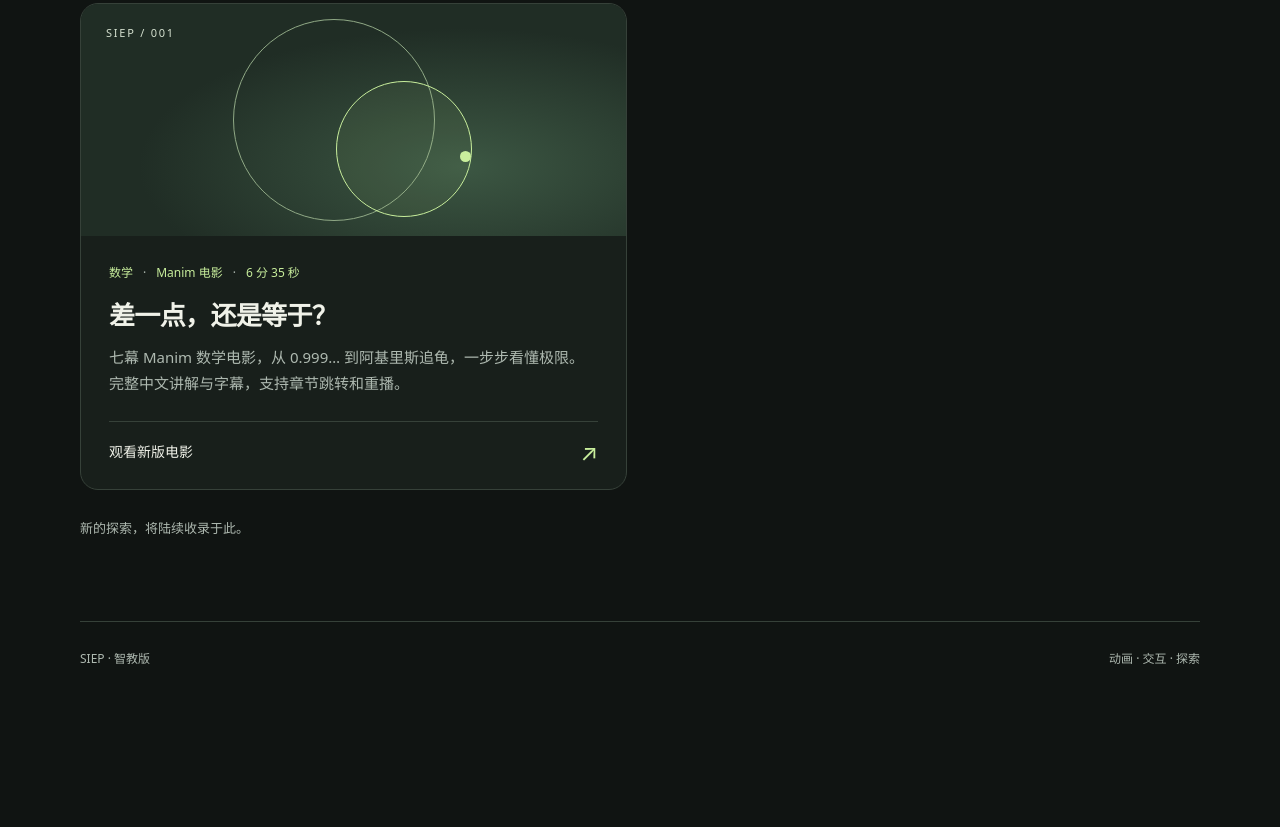
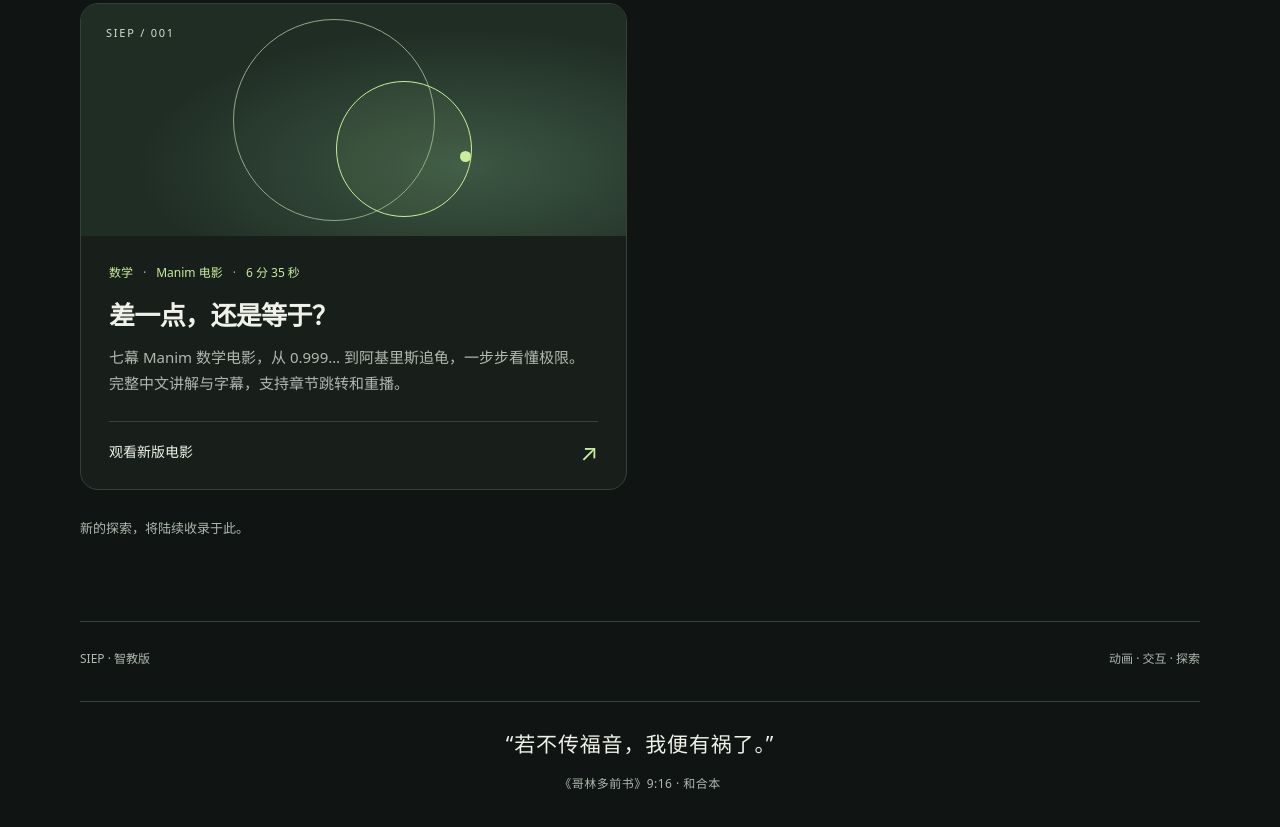
Before and after one commit to 1172100122/superintelligence-education-press, a plain HTML site: page index.html in a window 1280 px wide. Shown: the part 609-1436 px from the top of the page. Before the commit the page ends 1314 px from the top, so only its background shows below. Drawn offline with Linux system fonts and the light colour scheme.

Commit message:
Add 1 Corinthians 9:16 quotation to homepage footer

```diff
--- a/index.html
+++ b/index.html
@@ -51,8 +51,11 @@
     .work-link:hover .arrow { transform:translateX(5px); }
     .work-link:hover h3 { color:var(--accent); }
     .catalog-note { margin:27px 0 0; color:var(--muted); font-size:13px; }
-    footer { border-top:1px solid var(--line); margin-top:82px; padding:27px 0 36px; display:flex; justify-content:space-between; gap:12px; color:var(--muted); font-size:12px; }
+    footer { border-top:1px solid var(--line); margin-top:82px; padding:27px 0 36px; display:flex; flex-wrap:wrap; justify-content:space-between; gap:12px; color:var(--muted); font-size:12px; }
     footer p { margin:0; }
+    .footer-verse { width:100%; margin:20px 0 0; padding-top:24px; border-top:1px solid var(--line); text-align:center; }
+    .footer-verse p { color:var(--ink); font-size:clamp(17px,2.5vw,21px); line-height:1.8; letter-spacing:.04em; }
+    .footer-verse cite { display:block; margin-top:10px; color:var(--muted); font-size:12px; font-style:normal; letter-spacing:.04em; }
     @media(min-width:900px) { .hero { padding-block:98px 87px; } }
     @media(max-width:680px) { .wrap { width:calc(100% - 40px); } header { padding-block:22px; } .brand { font-size:15px; } .hero { padding-block:62px 55px; } .intro { font-size:16px; } .catalog { grid-template-columns:1fr; } .cover { height:220px; } .work-body { padding:24px; } h3 { font-size:25px; } footer { margin-top:60px; flex-direction:column; } }
     @media(prefers-reduced-motion:reduce) { html { scroll-behavior:auto; } .arrow { transition:none; } }
@@ -91,7 +94,13 @@
         <p class="catalog-note">新的探索，将陆续收录于此。</p>
       </section>
     </main>
-    <footer><p>SIEP · 智教版</p><p>动画 · 交互 · 探索</p></footer>
+    <footer>
+      <p>SIEP · 智教版</p><p>动画 · 交互 · 探索</p>
+      <blockquote class="footer-verse">
+        <p>“若不传福音，我便有祸了。”</p>
+        <cite>《哥林多前书》9:16 · 和合本</cite>
+      </blockquote>
+    </footer>
   </div>
 </body>
 </html>
```
